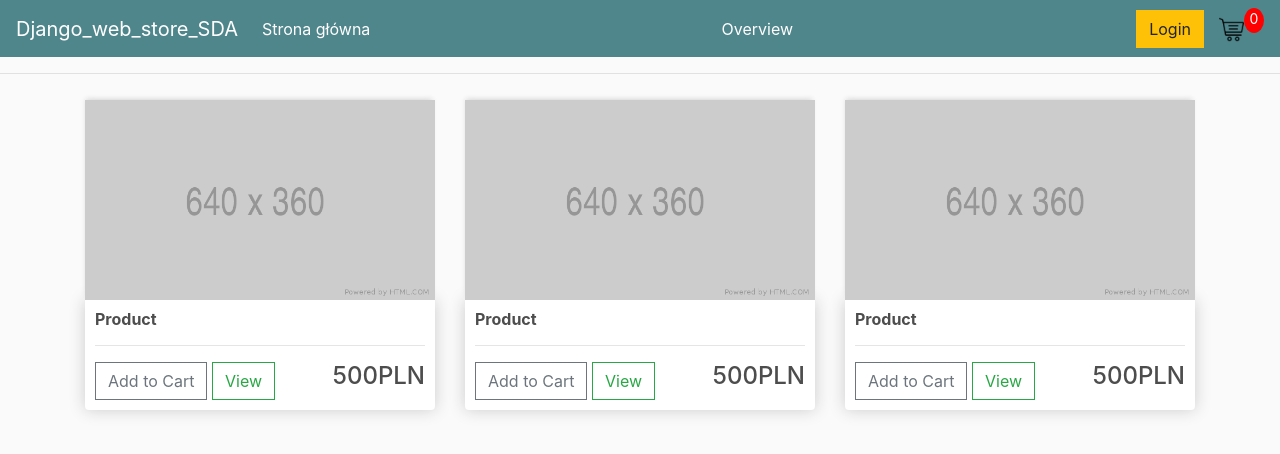
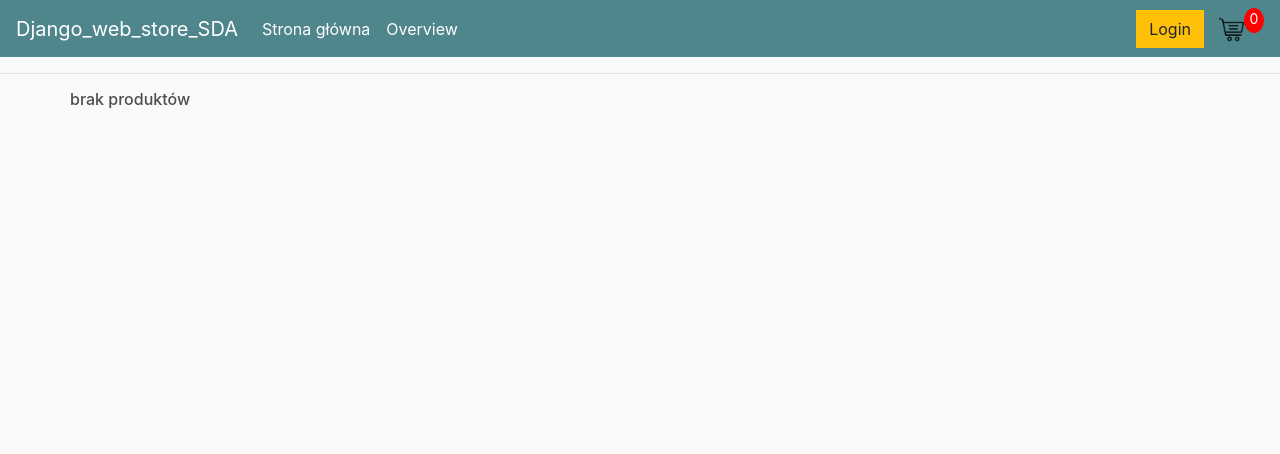
Before and after one commit to azu-pl/Django_web_store_project, a Django app: page / in a window 1280 px wide. Shown: the top 454 px of the page. Run offline with Django 4.2, Linux system fonts and the light colour scheme; data that the repository does not hold is empty; some libraries are stand-ins or nearby versions.

Commit message:
Add fixes in product list and detail

```diff
--- a/store/templates/store/base.html
+++ b/store/templates/store/base.html
@@ -25,13 +25,11 @@
 			  <li class="nav-item active">
 				<a class="nav-link" href="{% url 'store' %}"> Strona główna <span class="sr-only">(current)</span></a>
 			  </li>
-			</ul>
-
-			<ul class="navbar-nav mr-auto">
-			  <li class="nav-item active">
+				<li class="nav-item active">
 				<a class="nav-link" href="{% url 'products_list' %}"> Overview <span class="sr-only">(current)</span></a>
 			  </li>
 			</ul>
+
 
 			  <div class="form-inline my-2 my-lg-0">
         		{% if user.is_authenticated %}
--- a/store/templates/store/products_list_1.html
+++ b/store/templates/store/products_list_1.html
@@ -1,10 +1,10 @@
-<!-- templatka robocza widoku listy w oparciu o store.html -->
 
 {% load static %}
 
-{% if products.exists %}
+
 
 {% block content %}
+    {% if products.exists %}
         {% for i in products %}
             <div>
                 <img class="thumbnail" src="{{ i.thumbnail.url }}">
@@ -20,5 +20,7 @@
             </div>
 
         {% endfor %}
+    {% else %}
+        <h6>brak produktów</h6>
+    {% endif %}
 {% endblock content %}
-{% endif %}
--- a/store/templates/store/store.html
+++ b/store/templates/store/store.html
@@ -2,35 +2,6 @@
 {% load static %}
 {% block content %}
     <div class="row">
-        <div class="col-lg-4">
-            <img class="thumbnail" src="{% static 'images/placeholder.png'%}">
-            <div class="box-element product">
-                <h6><strong>Product</strong></h6>
-                <hr>
-                <button class="btn btn-outline-secondary add-btn">Add to Cart</button>
-                <a class="btn btn-outline-success" href="#">View</a>
-                <h4 style="display: inline-block;float: right">500PLN</h4>
-            </div>
-        </div>
-        <div class="col-lg-4">
-            <img class="thumbnail" src="{% static 'images/placeholder.png'%}">
-            <div class="box-element product">
-                <h6><strong>Product</strong></h6>
-                <hr>
-                <button class="btn btn-outline-secondary add-btn">Add to Cart</button>
-                <a class="btn btn-outline-success" href="#">View</a>
-                <h4 style="display: inline-block;float: right">500PLN</h4>
-            </div>
-        </div>
-        <div class="col-lg-4">
-            <img class="thumbnail" src="{% static 'images/placeholder.png'%}">
-            <div class="box-element product">
-                <h6><strong>Product</strong></h6>
-                <hr>
-                <button class="btn btn-outline-secondary add-btn">Add to Cart</button>
-                <a class="btn btn-outline-success" href="#">View</a>
-                <h4 style="display: inline-block;float: right">500PLN</h4>
-            </div>
-        </div>
+        {% include 'store/products_list_1.html' %}
     </div>
 {% endblock content %}
--- a/store/views.py
+++ b/store/views.py
@@ -21,7 +21,7 @@ def cart(request):
 
 def products_list_view(request):
     products = Product.objects.all()
-    ctx = {'products':products}
+    ctx = {'products': products}
     return render(request, 'store/products_list_1.html', ctx)
 
 
```
Also changed, not shown: store/templates/store/products_detail.html (+2 -7 lines). Lines whose indentation alone changed are shown as unchanged.
